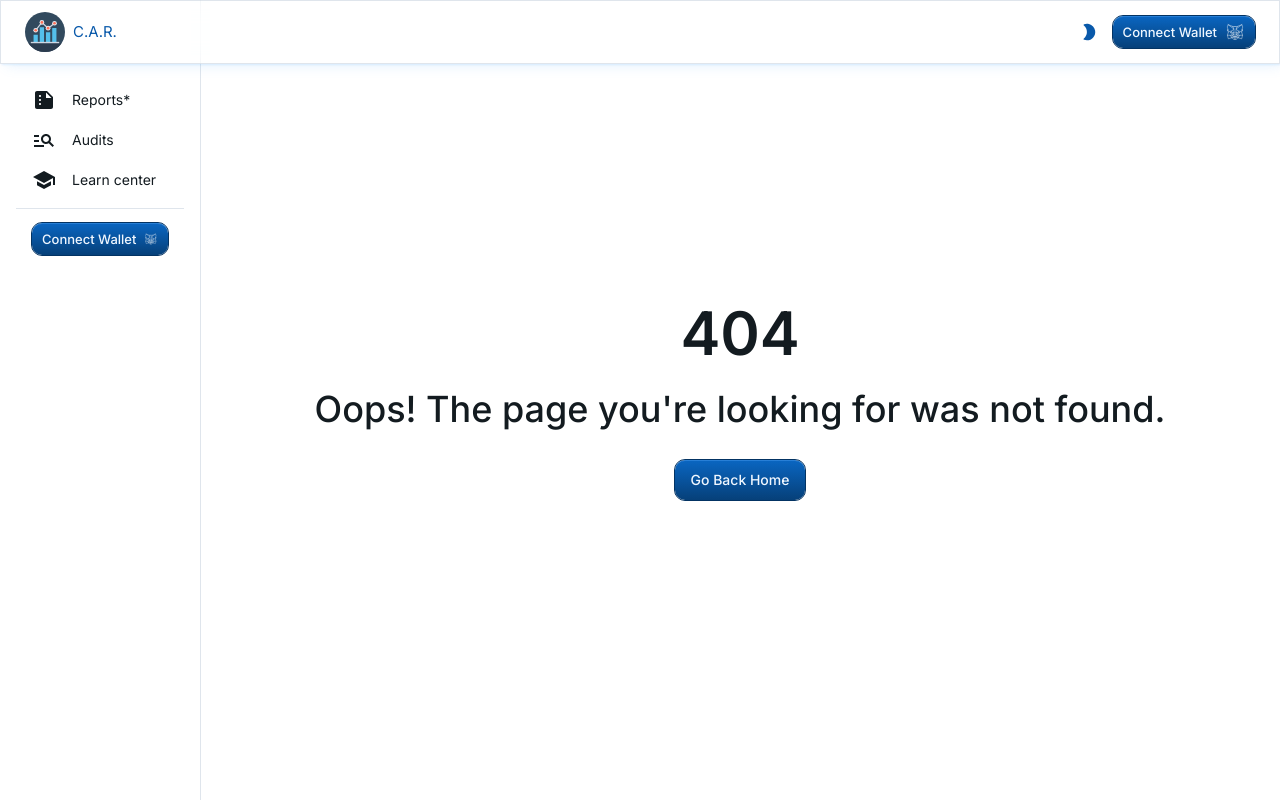
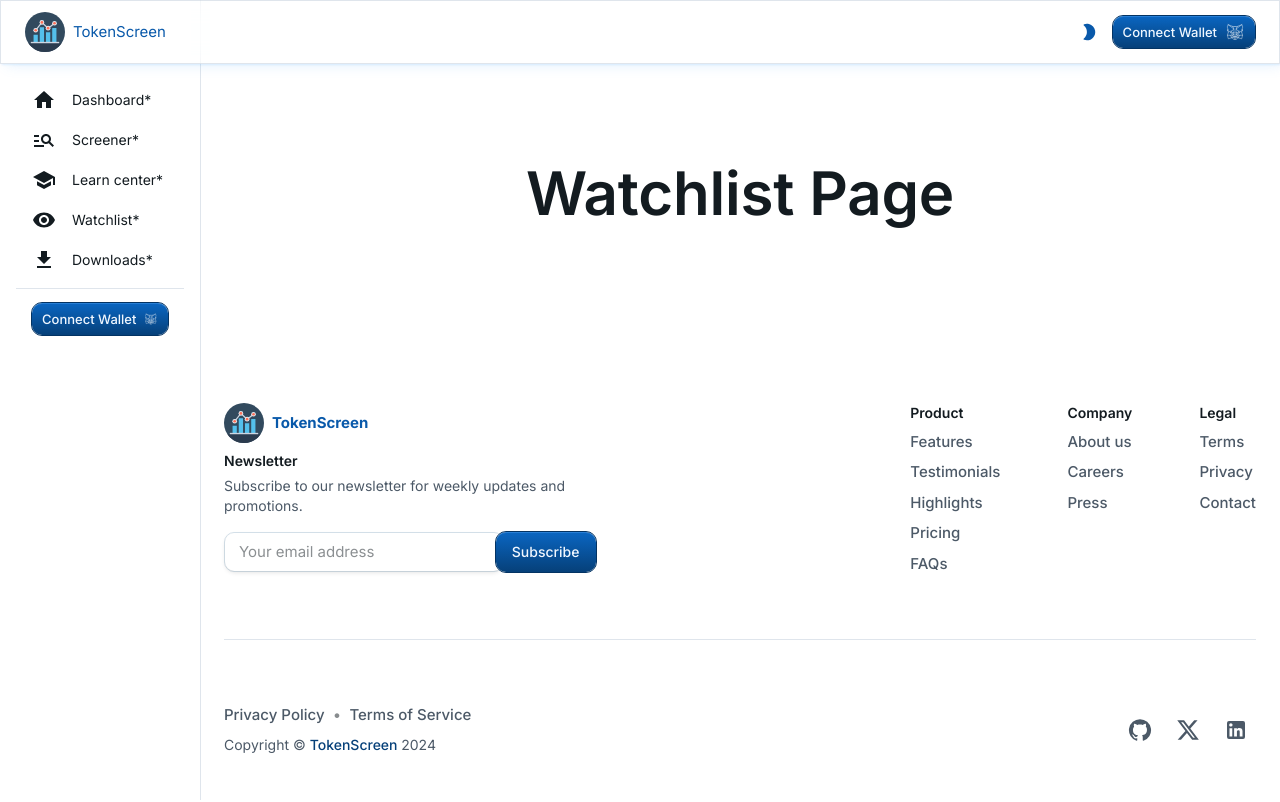
Before and after one commit to DominikP1992/crypto-assets-reports, a Next.js app: page /watchlist in a window 1280 px wide. Before the commit this address had no page. Shown: the top 802 px of the page. Built offline with nearby package versions, Linux system fonts and the light colour scheme.

Commit message:
added nprogress, added routing

```diff
--- a/package.json
+++ b/package.json
@@ -16,6 +16,7 @@
     "@mui/material": "^5.15.10",
     "lodash": "^4.17.21",
     "next": "14.1.0",
+    "nextjs-progressbar": "^0.0.16",
     "react": "^18",
     "react-dom": "^18",
     "recharts": "^2.12.1"
--- a/src/components/molecules/AppLogoLink/AppLogoLink.tsx
+++ b/src/components/molecules/AppLogoLink/AppLogoLink.tsx
@@ -19,8 +19,9 @@ export default function AppLogoLink() {
             color: (theme) =>
               theme.palette.mode === 'light' ? 'primary.main' : 'primary.light',
           }}
+          display={{ xs: 'none', sm: 'initial' }}
         >
-          C.A.R.
+          TokenScreen
         </Typography>
       </Box>
     </Link>
--- a/src/components/molecules/Footer/Footer.tsx
+++ b/src/components/molecules/Footer/Footer.tsx
@@ -56,7 +56,7 @@ export default function Footer() {
             <Box display={'flex'} alignItems={'center'} gap={1} pb={1}>
               <AppLogo />{' '}
               <Typography color="primary.main" fontWeight={'bold'}>
-                Crypto Asset Reports
+                TokenScreen
               </Typography>
             </Box>
             <Typography variant="body2" fontWeight={600} gutterBottom>
@@ -179,7 +179,7 @@ export default function Footer() {
           <Typography variant="body2" color="text.secondary" mt={1}>
             {'Copyright © '}
             <Link href="#" onClick={handleClick}>
-              Crypto Asset Reports&nbsp;
+              TokenScreen&nbsp;
             </Link>
             {new Date().getFullYear()}
           </Typography>
--- a/src/components/molecules/Navigation/Navigation.tsx
+++ b/src/components/molecules/Navigation/Navigation.tsx
@@ -3,11 +3,13 @@ import {
   ImageSearch,
   Person,
   Settings,
-  Summarize,
   ManageSearch,
   School,
   AssignmentInd,
   Notifications,
+  Home,
+  Visibility,
+  Download,
 } from '@mui/icons-material';
 import { Box, Divider, MenuItem } from '@mui/material';
 import React from 'react';
@@ -17,9 +19,11 @@ import ConnectWalletButton from '../ConnectWalletButton/ConnectWalletButton';
 
 // menu buttons are disabled as routes doesn't exist
 const publicRoutes: NavItemTypes[] = [
-  { name: 'Reports', url: '/', Icon: Summarize, disabled: false },
-  { name: 'Audits', url: '/audits', Icon: ManageSearch, disabled: true },
-  { name: 'Learn center', url: '/learn-center', Icon: School, disabled: true },
+  { name: 'Dashboard', url: '/', Icon: Home, disabled: false },
+  { name: 'Screener', url: '/screener', Icon: ManageSearch, disabled: false },
+  { name: 'Learn center', url: '/learn-center', Icon: School, disabled: false },
+  { name: 'Watchlist', url: '/watchlist', Icon: Visibility, disabled: false },
+  { name: 'Downloads', url: '/downloads', Icon: Download, disabled: false },
 ];
 
 const privateRoutes: NavItemTypes[] = [
--- a/src/pages/_app.tsx
+++ b/src/pages/_app.tsx
@@ -8,6 +8,7 @@ import Head from 'next/head';
 import Footer from '@/components/molecules/Footer/Footer';
 import SidebarMenu from '@/components/molecules/Navigation/Navigation';
 import AppBar from '@/components/molecules/AppBar/AppBar';
+import NextNProgress from 'nextjs-progressbar';
 
 function App({ Component, pageProps }: AppProps) {
   const theme = useTheme();
@@ -24,21 +25,16 @@ function App({ Component, pageProps }: AppProps) {
         pt={10}
         borderRight={`1px solid ${theme.palette.divider}`}
         height={'100%'}
-        sx={{
-          display: { xs: 'none', md: 'initial' },
-        }}
+        display={{ xs: 'none', md: 'initial' }}
       >
         <SidebarMenu />
       </Box>
-      <Box
-        sx={{
-          ml: { xs: '', md: sidebarWidth },
-        }}
-      >
+      <Box ml={{ xs: '', md: sidebarWidth }}>
         <Component {...pageProps} />
         <Footer />
       </Box>
       <Divider />
+      <NextNProgress />
     </>
   );
 }
--- a/src/pages/index.tsx
+++ b/src/pages/index.tsx
@@ -10,7 +10,7 @@ import Link from 'next/link';
 import ReportsSearch from '@/components/molecules/ReportsSearch/ReportsSearch';
 import Head from 'next/head';
 
-export default function Home() {
+export default function Page() {
   return (
     <>
       <Head>
--- /dev/null
+++ b/src/pages/watchlist.tsx
@@ -0,0 +1,33 @@
+import * as React from 'react';
+import Box from '@mui/material/Box';
+import Container from '@mui/material/Container';
+import Typography from '@mui/material/Typography';
+import Head from 'next/head';
+
+export default function Page() {
+  return (
+    <>
+      <Head>
+        <title>Watchlist</title>
+        <meta name="description" content="Watchlist description" />
+      </Head>
+
+      <Box>
+        <Container
+          maxWidth={false}
+          sx={{
+            display: 'flex',
+            flexDirection: 'column',
+            alignItems: 'center',
+            pt: { xs: 14, sm: 20 },
+            pb: { xs: 8, sm: 12 },
+          }}
+        >
+          <Typography component={'h1'} variant="h1">
+            Watchlist Page
+          </Typography>
+        </Container>
+      </Box>
+    </>
+  );
+}
```
Also changed, not shown: src/pages/downloads.tsx (added, +33 -0 lines), src/pages/layout.tsx (added, +16 -0 lines), src/pages/learn-center.tsx (added, +33 -0 lines), src/pages/screener.tsx (added, +33 -0 lines), 1 other file (tests, documents, lock files or other folders).
